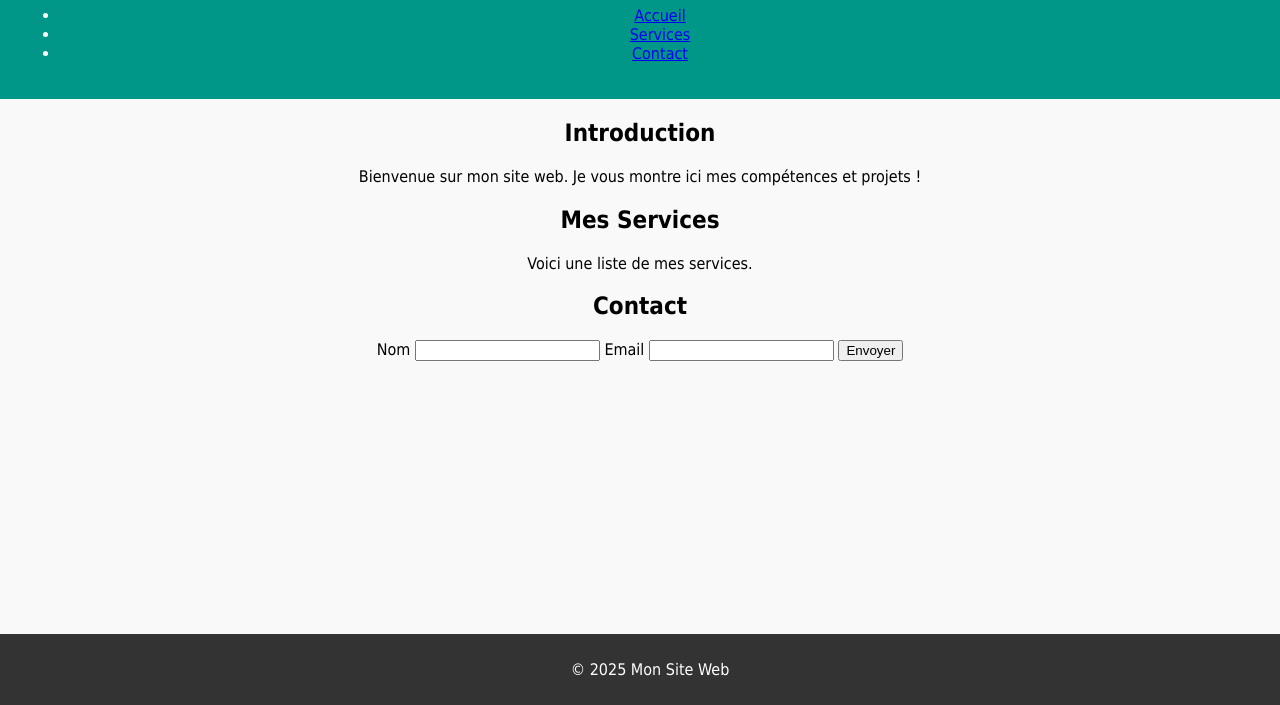
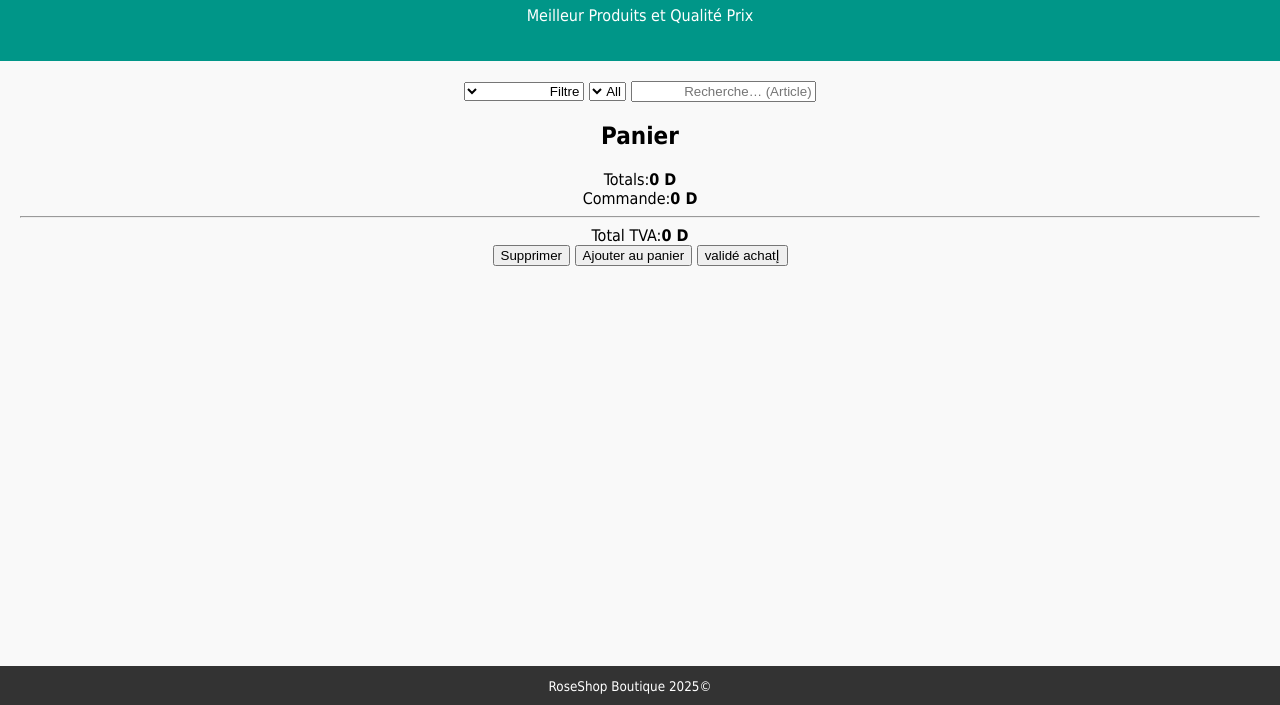
Before and after one commit to mahdikhazri/RoseShop, a plain HTML site: page index.html in a window 1280 px wide. Shown: the part 95-800 px from the top of the page. Drawn offline with Linux system fonts and the light colour scheme.

Commit message:
Update index.html

```diff
--- a/index.html
+++ b/index.html
@@ -1,49 +1,59 @@
 <!DOCTYPE html>
-<html lang="fr">
+<html lang="ar" dir="rtl">
 <head>
-    <meta charset="UTF-8">
-    <meta name="viewport" content="width=device-width, initial-scale=1.0">
-    <meta http-equiv="X-UA-Compatible" content="ie=edge">
-    <title>Mon Premier Site</title>
-    <link rel="stylesheet" href="style.css"> <!-- Lien vers le fichier CSS -->
+  <meta charset="UTF-8" />
+  <meta name="viewport" content="width=device-width, initial-scale=1.0"/>
+  <title>Boutique RoseShop</title>
+  <link rel="stylesheet" href="style.css"/>
 </head>
 <body>
 
-    <header>
-        <h1>Bienvenue sur RoseShop !</h1>
-        <nav>
-            <ul>
-                <li><a href="#accueil">Accueil</a></li>
-                <li><a href="#services">Services</a></li>
-                <li><a href="#contact">Contact</a></li>
-            </ul>
-        </nav>
-    </header>
+<header class="header">
+  <h1>🛍️ RoseShop</h1>
+  <p>Meilleur Produits et Qualité Prix</p>
+</header>
 
-    <section id="accueil">
-        <h2>Introduction</h2>
-        <p>Bienvenue sur mon site web. Je vous montre ici mes compétences et projets !</p>
-    </section>
+<main class="layout">
+  <section class="controls">
+    <input id="search" type="text" placeholder="Recherche… (Article)" />
+    <select id="category">
+      <option value="">All</option>
+      <!-- تُملأ تلقائياً -->
+    </select>
+    <select id="sort">
+      <option value="">Filtre</option>
+      <option value="price-asc">Prix croissant</option>
+      <option value="price-desc">Prix Decroissant</option>
+      <option value="name-asc">A à Z</option>
+      <option value="name-desc">Z à A</option>
+    </select>
+  </section>
 
-    <section id="services">
-        <h2>Mes Services</h2>
-        <p>Voici une liste de mes services.</p>
-    </section>
+  <section class="products" id="products">
+    <!-- تُولّد المنتجات هنا -->
+  </section>
 
-    <section id="contact">
-        <h2>Contact</h2>
-        <form>
-            <label for="nom">Nom</label>
-            <input type="text" id="nom" name="nom">
-            <label for="email">Email</label>
-            <input type="email" id="email" name="email">
-            <input type="submit" value="Envoyer">
-        </form>
-    </section>
+  <aside class="cart" aria-label="Panier">
+    <h2>Panier</h2>
+    <ul id="cart-items"></ul>
 
-    <footer>
-        <p>&copy; 2025 Mon Site Web</p>
-    </footer>
+    <div class="totals">
+      <div><span>Totals:</span><strong><span id="total">0</span> D</strong></div>
+      <div><span>Commande:</span><strong><span id="shipping">0</span> D</strong></div>
+      <hr/>
+      <div class="grand"><span>Total TVA:</span><strong><span id="grand-total">0</span> D</strong></div>
+    </div>
 
+    <button class="btn-primary" id="checkout">إvalidé achat</button>
+    <button class="btn-ghost" id="clear-cart">Ajouter au panier</button>
+    <button class="btn-ghost" id="clear-cart">Supprimer</button>
+  </aside>
+</main>
+
+<footer class="footer">
+  <small> ©2025 RoseShop Boutique </small>
+</footer>
+
+<script src="script.js" defer></script>
 </body>
 </html>
```
